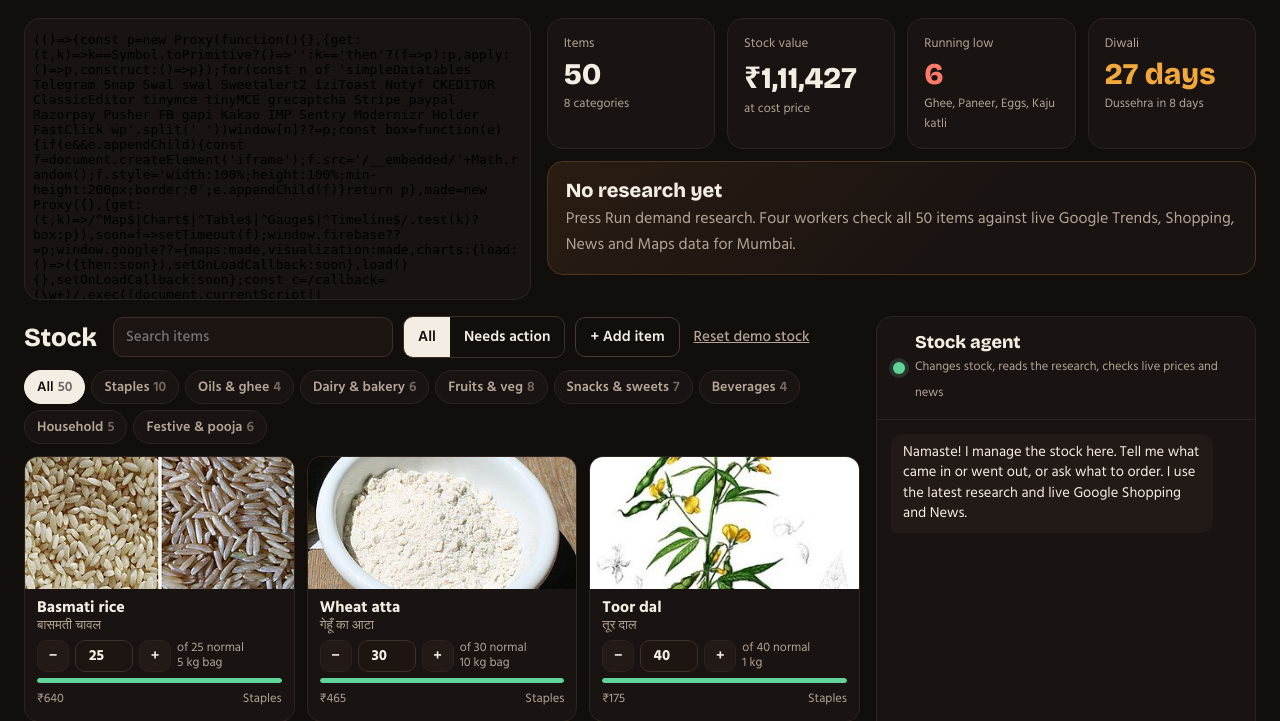
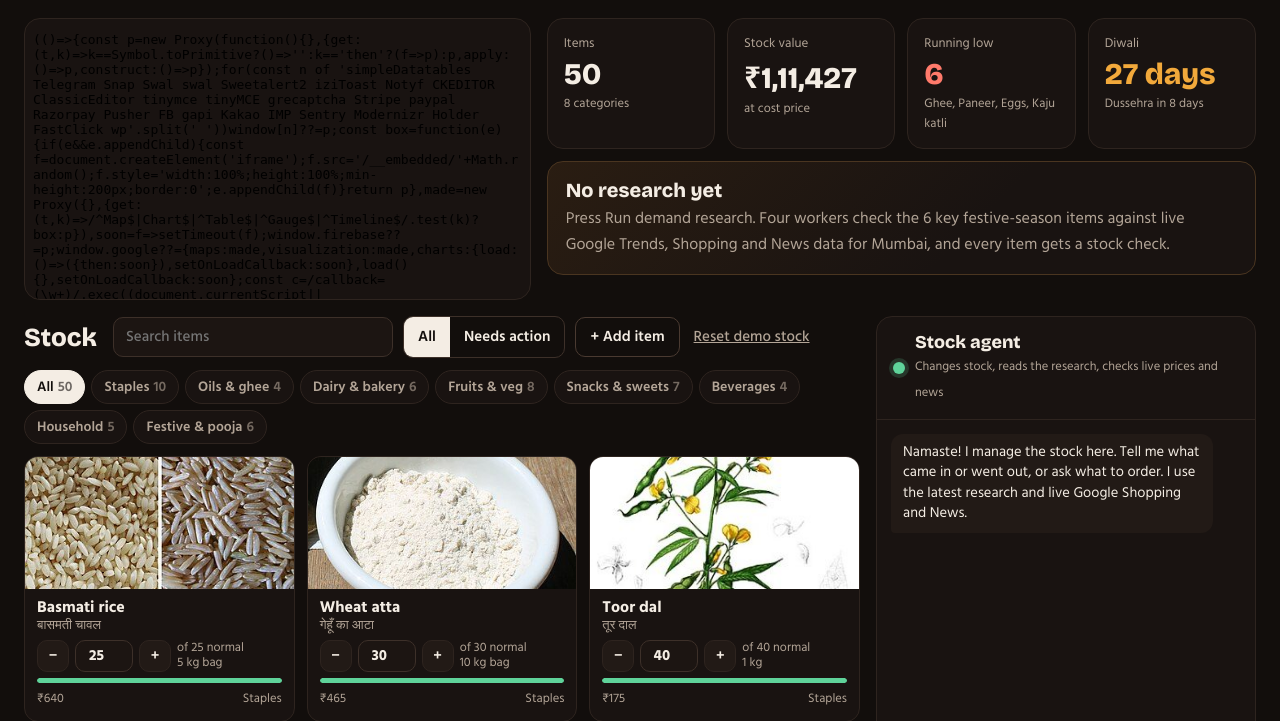
Before and after one commit to shivamKumarG11/dukaan-radar, a FastAPI app: page / in a window 1280 px wide. Shown: the part 65-786 px from the top of the page. Run offline with FastAPI, Linux system fonts and the light colour scheme; data comes from the database, SQL or seed files in the repository; some libraries are stand-ins or nearby versions.

Commit message:
Research the 6 focus items only, one run at a time, with pause; fix research restarting in a loop
Co-Authored-By: Claude Opus 5.5 <noreply@anthropic.com>

```diff
--- a/dukaan/app.py
+++ b/dukaan/app.py
@@ -103,6 +103,10 @@ def api_reset():
 @app.get("/api/research")
 def api_research():
     """Server-sent events: each search as a worker starts and finishes it, then the full report."""
+    if not research.RUNNING.acquire(blocking=False):
+        busy = dict(type="error", message="A research run is already going on. Wait for it to finish.")
+        return StreamingResponse(iter(["data: " + json.dumps(busy) + "\n\n"]), media_type="text/event-stream")
+    research.GO.set()
     events = queue.Queue()
 
     def work():
@@ -115,15 +119,27 @@ def api_research():
             events.put(dict(type="report", report=r))
         except Exception as e:
             events.put(dict(type="error", message=str(e)))
+        finally:
+            research.GO.set()
+            research.RUNNING.release()
         events.put(None)
 
     threading.Thread(target=work, daemon=True).start()
 
     def stream():
-        while (ev := events.get()) is not None:
-            yield "data: " + json.dumps(ev, ensure_ascii=False, default=str) + "\n\n"
+        try:
+            while (ev := events.get()) is not None:
+                yield "data: " + json.dumps(ev, ensure_ascii=False, default=str) + "\n\n"
+        finally:
+            research.GO.set()  # the viewer left: never stay paused
 
     return StreamingResponse(stream(), media_type="text/event-stream", headers={"Cache-Control": "no-cache"})
+
+
+@app.post("/api/research/pause")
+def api_pause(body: dict = Body(default={})):
+    research.GO.clear() if body.get("paused", True) else research.GO.set()
+    return dict(paused=not research.GO.is_set())
 
 
 # ---------- agent ----------
--- a/dukaan/research.py
+++ b/dukaan/research.py
@@ -1,8 +1,9 @@
-"""Demand research for the whole supermarket: every item in stock, checked against live search data.
+"""Demand research for the supermarket: the key festive-season items (FOCUS) are checked against live
+search data; every other item gets the plain stock rule (restock when down to half of normal).
 
-Searches for a fresh run (cached afterwards):
-  Google Trends, Maharashtra, this season      1 call per 5 items          12 h
-  Google Trends, Maharashtra, last season      1 call per 5 items          30 days
+Searches for a fresh run, about 10 (cached afterwards):
+  Google Trends, Maharashtra, this season      1 call per 5 focus items    12 h
+  Google Trends, Maharashtra, last season      1 call per 5 focus items    30 days
   Google Shopping, Mumbai                      top movers (PRICE_CHECKS)   24 h
   Google News                                  1 call for the top movers   12 h
   Google Maps, supermarkets near the store     1 call                      7 days
@@ -14,6 +15,7 @@ and capped per category: a festival spike in "rangoli" searches is real extra de
 "salt" searches is not people eating three times the salt. Order = what it takes to reach that target.
 """
 import math
+import threading
 from datetime import date, timedelta
 
 from . import inventory, serp, signals
@@ -21,7 +23,12 @@ from .config import ANCHOR, FESTIVALS, next_festival
 from .report import TOP_PICKS, _action, _price_line, _score, hi_date
 from .store_seed import STORE
 
-PRICE_CHECKS = 6
+PRICE_CHECKS = 4
+# the items worth searching for in the run-up to Diwali: festive, sweets, a staple, a slow mover
+RUNNING = threading.Lock()  # one research run at a time
+GO = threading.Event()      # cleared = paused between searches
+GO.set()
+FOCUS = ["Diyas", "Rangoli colours", "Kaju katli", "Ghee", "Sugar", "Cold drink"]
 # how far search signals may raise demand above normal, by category
 CAPS = {"Staples": 1.3, "Oils & ghee": 1.3, "Dairy & bakery": 1.2, "Fruits & veg": 1.3, "Beverages": 1.3,
         "Household": 1.3, "Snacks & sweets": 2.5, "Festive & pooja": 3.0}
@@ -49,6 +56,7 @@ def build(today=None, allow_live=None, listener=None):
     errors = []
 
     def S(params, ttl):
+        GO.wait(timeout=600)  # paused from the Research Room (a forgotten pause ends after 10 min)
         try:
             return serp.search(params, ttl_hours=ttl, tally=tally, allow_live=allow_live)
         except Exception as e:
@@ -63,7 +71,8 @@ def build(today=None, allow_live=None, listener=None):
     start = anchor_ly - timedelta(days=max(days_to_anchor, 0) + 21)
     end = anchor_ly + timedelta(days=3)
 
-    terms = list(dict.fromkeys(r["term"] for r in rows))
+    focus = {r["id"] for r in rows if r["name"] in FOCUS}
+    terms = list(dict.fromkeys(r["term"] for r in rows if r["id"] in focus))
     now_series, ly_series = {}, {}
     for i in range(0, len(terms), 5):
         q = ",".join(terms[i:i + 5])
@@ -75,13 +84,14 @@ def build(today=None, allow_live=None, listener=None):
     for r in rows:
         m, recent, base = signals.momentum(now_series.get(r["term"], []))
         replay = signals.season_replay(ly_series.get(r["term"], []), anchor_ly, days_to_anchor) if r["term"] in ly_series else None
-        weak = (recent or 0) < 2 and (replay or {}).get("peak", 0) < 10
+        researched = r["id"] in focus
+        weak = researched and (recent or 0) < 2 and (replay or {}).get("peak", 0) < 10
         until_peak = days_to_anchor - replay["peak_days_before"] if replay else None
         f = _demand_factor(m, replay, until_peak, weak, CAPS.get(r["category"], 1.3))
         target = math.ceil(r["reorder"] * f)
         p = dict(id=r["id"], name=r["name"], hi=r["hindi"], term=r["term"], category=r["category"], unit=r["unit"],
                  qty=r["qty"], reorder=r["reorder"], price_ours=r["price"], image=r["image"],
-                 momentum=m, recent=recent, replay=replay, score=_score(m, replay, recent), weak=weak, demand=f, target=target,
+                 researched=researched, momentum=m, recent=recent, replay=replay, score=_score(m, replay, recent), weak=weak, demand=f, target=target,
                  spark=[v for _, v, _ in now_series.get(r["term"], [])][-63:])
         p["action"], p["action_en"], p["action_hi"] = _action(p, (anchor_now, ANCHOR, anchor_hi), today)
         if f >= 1.25 and target > r["qty"]:
@@ -94,7 +104,10 @@ def build(today=None, allow_live=None, listener=None):
             p["stock"], p["order"] = "slow", 0
         else:
             p["stock"], p["order"] = "ok", 0
-            if weak:
+            if not researched:
+                p["action_en"] = "Not in this research. Stock is above half of normal, so nothing to do."
+                p["action_hi"] = "इस रिसर्च में नहीं। स्टॉक सामान्य के आधे से ज़्यादा है, कुछ करने की ज़रूरत नहीं।"
+            elif weak:
                 p["action_en"] = "Too few searches in Maharashtra to read demand. Keep the normal stock."
                 p["action_hi"] = "महाराष्ट्र में खोजें बहुत कम हैं, मांग का अंदाज़ा नहीं। सामान्य स्टॉक रखें।"
             elif f >= 1.25:
--- a/dukaan/static/room.css
+++ b/dukaan/static/room.css
@@ -86,3 +86,5 @@ button { cursor: pointer; }
   .side { height: auto; }
   .bubble { width: 170px; }
 }
+.pause { background: transparent; color: var(--text); border: 1px solid #4a3a31; padding: 0 18px; }
+.pause[aria-pressed="true"] { background: var(--text); color: var(--night); }
--- a/dukaan/static/store.js
+++ b/dukaan/static/store.js
@@ -10,7 +10,7 @@ const T = {
   en: {
     tagline: 'Stock radar', run: 'Run demand research', near_empty: 'Nearby supermarkets appear after research (Google Maps via SerpApi).',
     k_items: 'Items', k_value: 'Stock value', k_value_sub: 'at cost price', k_low: 'Running low',
-    plan_empty_title: 'No research yet', plan_empty: 'Press Run demand research. Four workers check all 50 items against live Google Trends, Shopping, News and Maps data for Mumbai.',
+    plan_empty_title: 'No research yet', plan_empty: 'Press Run demand research. Four workers check the 6 key festive-season items against live Google Trends, Shopping and News data for Mumbai, and every item gets a stock check.',
     apply: 'Apply all orders', replay: 'Watch the research', stock: 'Stock', f_all: 'All', f_act: 'Needs action', add: '+ Add item', reset: 'Reset demo stock',
     agent: 'Stock agent', agent_sub: 'Changes stock, reads the research, checks live prices and news',
     close_busy: 'Researching… back to the store', close_done: 'See the plan in the store', cancel: 'Cancel', save: 'Save',
@@ -31,7 +31,7 @@ const T = {
   hi: {
     tagline: 'स्टॉक रडार', run: 'मांग की रिसर्च करें', near_empty: 'रिसर्च के बाद आस-पास के सुपरमार्केट दिखेंगे (SerpApi से Google Maps)।',
     k_items: 'सामान', k_value: 'स्टॉक की कीमत', k_value_sub: 'लागत पर', k_low: 'कम बचा',
-    plan_empty_title: 'अभी रिसर्च नहीं हुई', plan_empty: '"मांग की रिसर्च करें" दबाएँ। चार कर्मचारी सभी 50 सामान को मुंबई के लाइव Google Trends, Shopping, News और Maps डेटा से जाँचेंगे।',
+    plan_empty_title: 'अभी रिसर्च नहीं हुई', plan_empty: '"मांग की रिसर्च करें" दबाएँ। चार कर्मचारी त्योहार के 6 खास सामान को मुंबई के लाइव Google Trends, Shopping और News डेटा से जाँचेंगे, और हर सामान का स्टॉक देखा जाएगा।',
     apply: 'सारे ऑर्डर लगाएँ', replay: 'रिसर्च देखें', stock: 'स्टॉक', f_all: 'सभी', f_act: 'ध्यान दें', add: '+ सामान जोड़ें', reset: 'डेमो स्टॉक वापस',
     agent: 'स्टॉक एजेंट', agent_sub: 'स्टॉक बदलता है, रिसर्च पढ़ता है, लाइव दाम और खबरें देखता है',
     close_busy: 'रिसर्च चल रही है… दुकान पर वापस', close_done: 'दुकान में प्लान देखें', cancel: 'रद्द करें', save: 'सेव करें',
@@ -75,6 +75,7 @@ function advice(item) {
     return { p, cls: p.stock, label: p.stock === 'stock_up' ? t('up', need) : t('re', need), need };
   }
   if (p.stock === 'slow') return { p, cls: 'slow', label: t('slow'), need: 0 };
+  if (!p.researched) return null;  // only the focus items were searched
   return { p, cls: 'ok', label: t('ok'), need: 0 };
 }
 function needsAction(item) {
@@ -231,6 +232,7 @@ function openResearch() {
 }
 function closeResearch() {
   $('overlay').hidden = true; $('room').src = 'about:blank';
+  fetch('/api/research/pause', { method: 'POST', headers: { 'Content-Type': 'application/json' }, body: JSON.stringify({ paused: false }) }).catch(() => {});
   document.body.style.overflow = '';
   load();
 }
--- a/dukaan/templates/room.html
+++ b/dukaan/templates/room.html
@@ -18,6 +18,7 @@
   <form class="pick" id="pick" aria-label="Research">
     <div class="where"><b>{{ store.name }}</b><span>{{ store.area }} · 50 items</span></div>
     <button class="go" id="go" type="submit">Start research</button>
+    <button class="pause" id="pause" type="button" hidden>Pause</button>
   </form>
   <div class="right">
     <span class="meter" id="meter" aria-live="polite"></span>
@@ -34,7 +35,7 @@
     <div id="fly" class="fly" aria-hidden="true"></div>
     <div class="hint" id="hint">
       <b>Five workers, one job each.</b>
-      <span>They check every item in the store against live Google data for Mumbai. Every speech bubble is a real SerpApi search.</span>
+      <span>They check the store's 6 key festive-season items against live Google data for Mumbai. Every speech bubble is a real SerpApi search.</span>
     </div>
   </section>
 
```
Also changed, not shown: dukaan/static/room.js (+18 -4 lines), tests/test_demo_report.py (+3 -3 lines), README.md, 1 other file.
